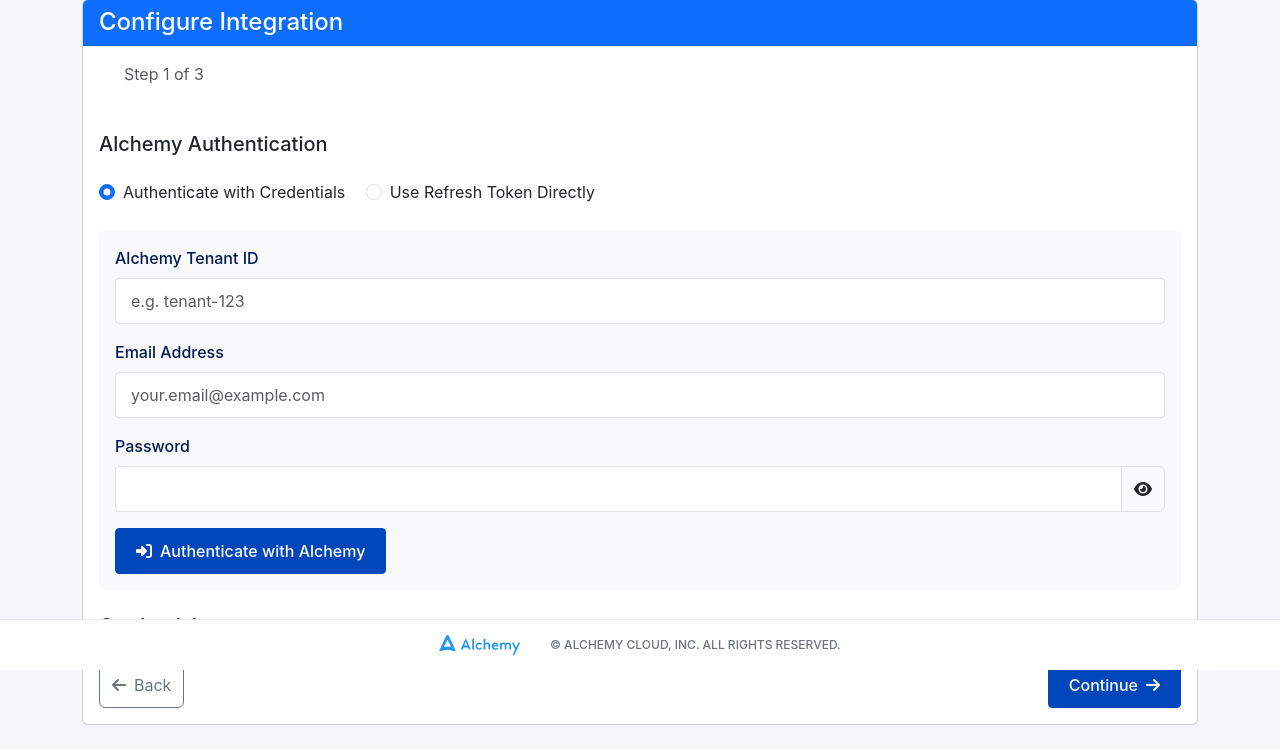
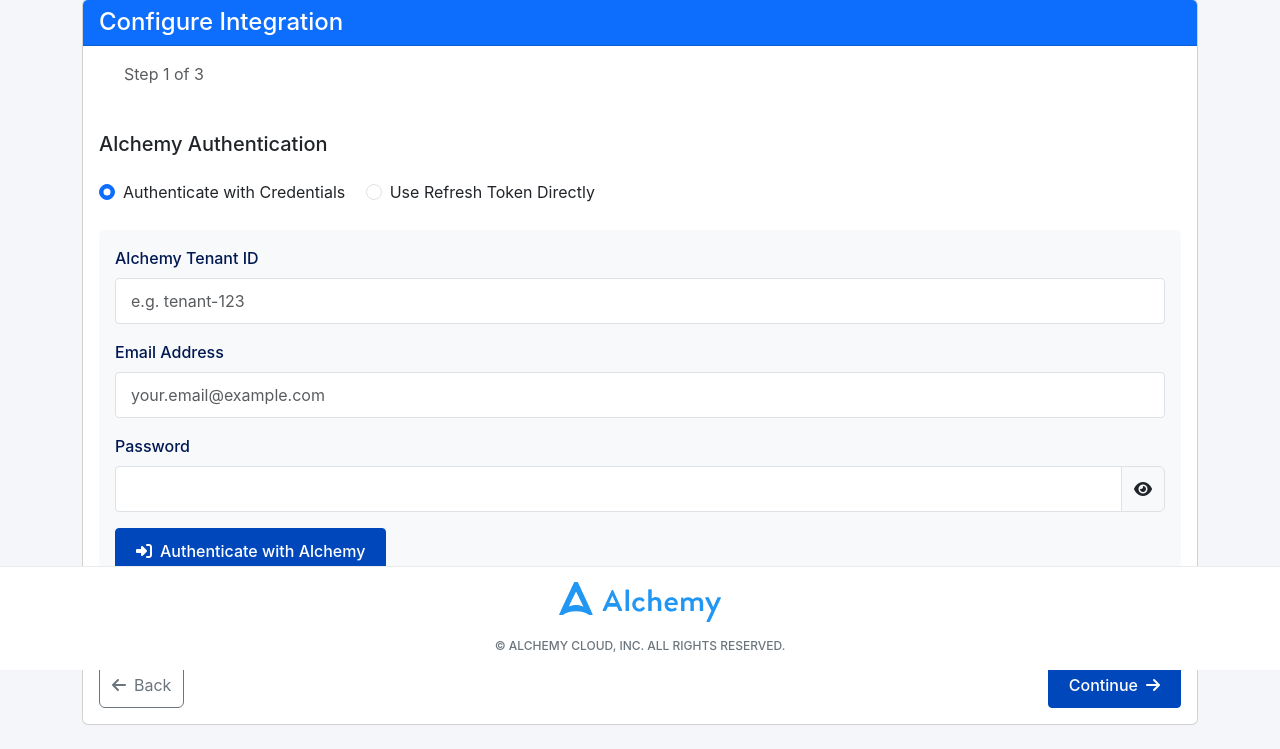
Before and after one commit to pbrose82/intergration_builder, a Flask app: template app/templates/config.html in a window 1280 px wide. Shown: the part 130-879 px from the top of the page. Run offline with Flask 3, Linux system fonts and the light colour scheme; the template is opened without the code that fills it, so the values that code supplies are empty.

Commit message:
Update config.html

```diff
--- a/app/templates/config.html
+++ b/app/templates/config.html
@@ -135,14 +135,15 @@
 
         .footer-content {
             display: flex;
+            flex-direction: column;
             justify-content: center;
             align-items: center;
-            gap: 30px;
-            flex-wrap: wrap;
+            gap: 10px;
         }
 
         .footer-logo {
-            height: 20px;
+            height: 40px;
+            margin-bottom: 5px;
         }
 
         .copyright {
```
